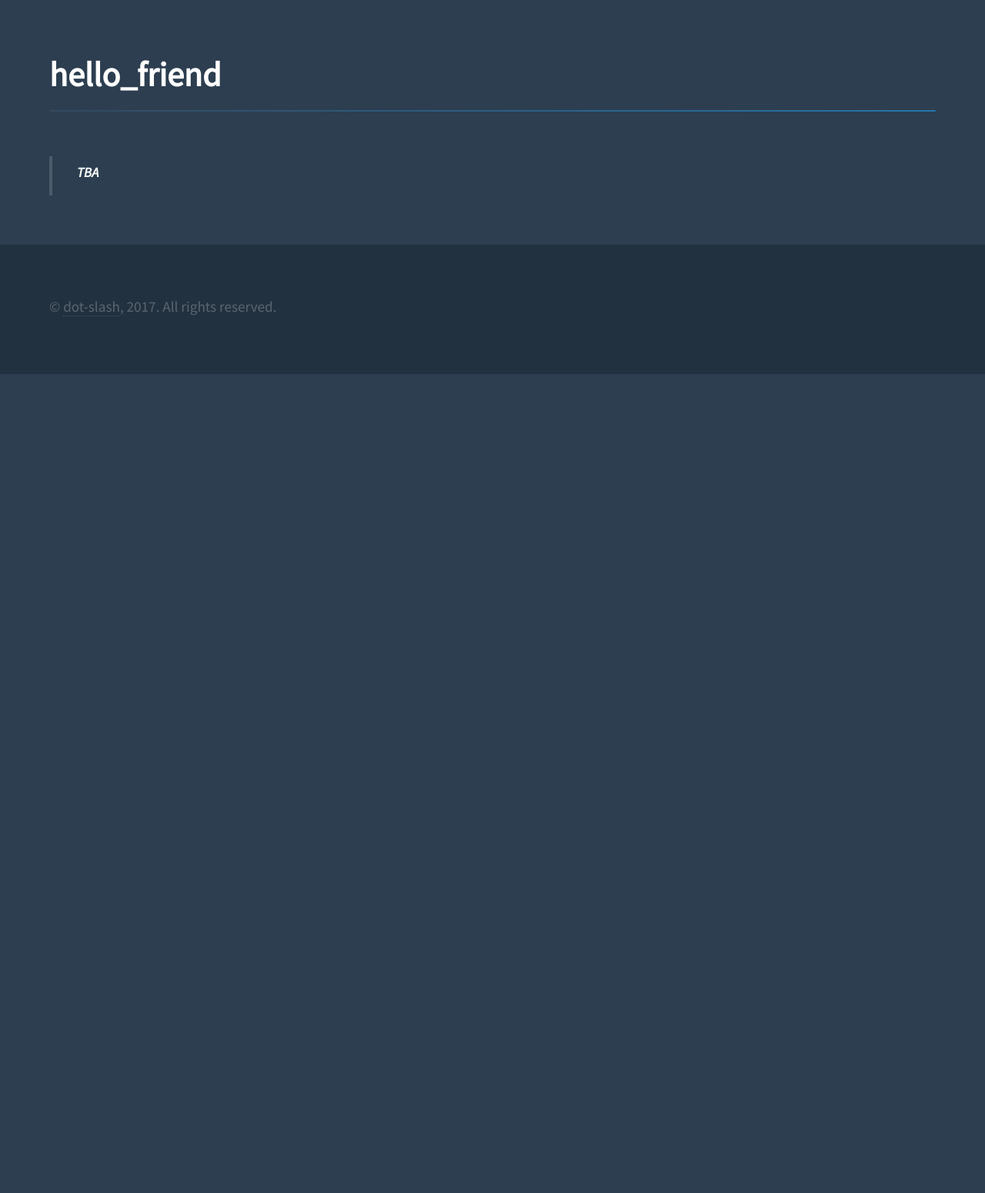
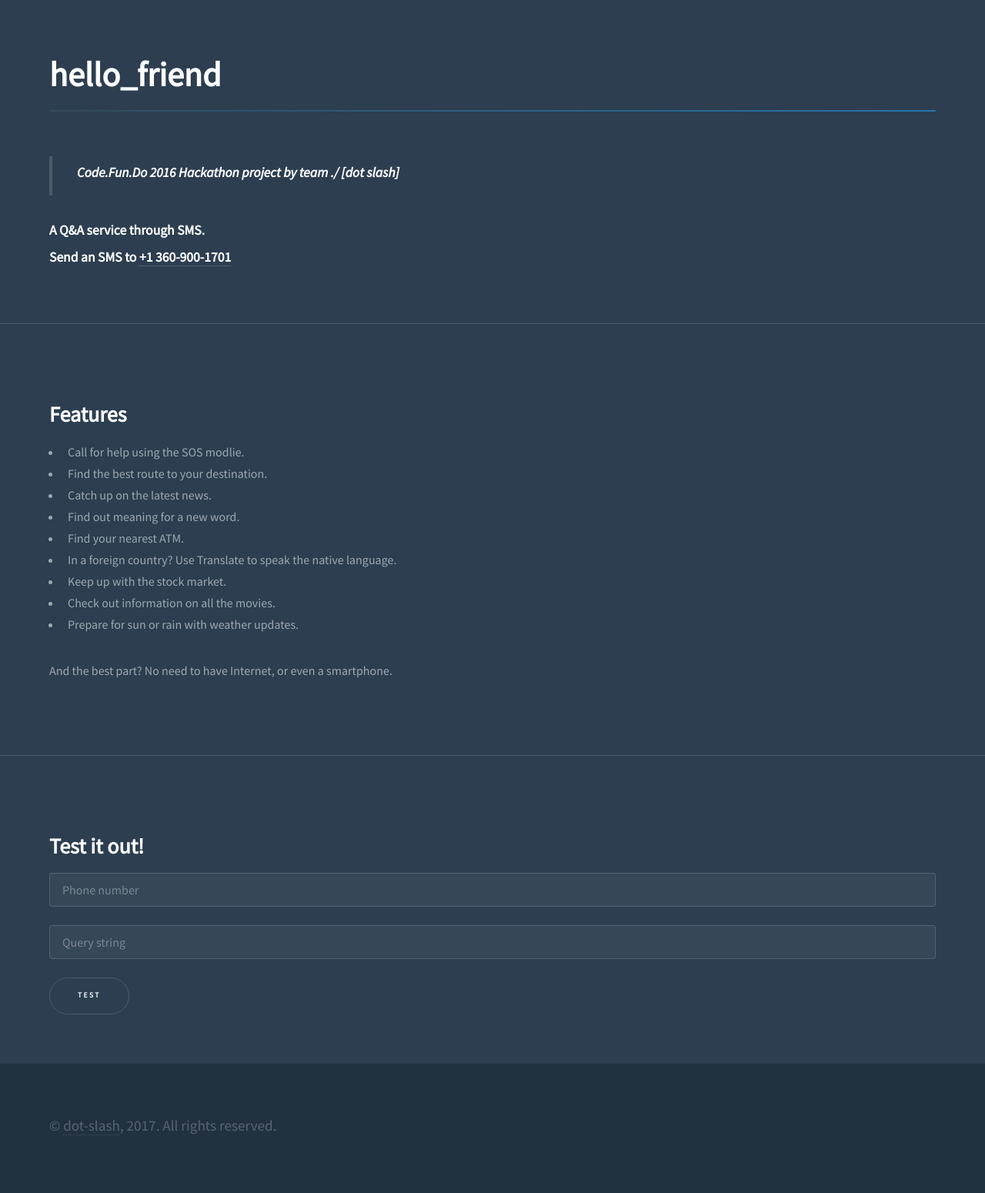
Before and after one commit to d0t-slash/hello_friend, a Flask app: page / in a window 1280 px wide. Shown: the part 91-1641 px from the top of the page at 77% size. Before the commit the page ends 577 px from the top, so only its background shows below. Run offline with Flask 2, Linux system fonts and the light colour scheme; some libraries are stand-ins or nearby versions.

Commit message:
Added web post

```diff
--- /dev/null
+++ b/config.py
@@ -0,0 +1,2 @@
+WTF_CSRF_ENABLED = True
+SECRET_KEY = 'gazorpzorp'
--- a/requirements.txt
+++ b/requirements.txt
@@ -1,4 +1,5 @@
 Flask==0.11.1
+Flask-WTF
 Jinja2==2.8
 MarkupSafe==0.23
 Werkzeug==0.11.11
--- a/server.py
+++ b/server.py
@@ -1,6 +1,9 @@
 #!/usr/bin/python
 
 from flask import Flask, request, redirect, render_template
+from flask_wtf import Form
+from wtforms import StringField, BooleanField
+from wtforms.validators import DataRequired
 import twilio.twiml
 import random
 import requests
@@ -23,39 +26,55 @@ twilio_auth_token = "ca96731e12b0442bcf5b1c8f7dedc58d"
 admin_phone = "+918095138333"
 # admin_phone = "+918095718111"
 
+test_mode = False
+
 # For TESTing -- START
 from twilio.rest import TwilioRestClient
 # For TESTing -- END
 
 app = Flask(__name__)
+app.config.from_object('config')
 
 # Main route
 
-@app.route("/", methods=['GET'])
+class SMSForm(Form):
+    phone_number = StringField('phone_number', validators=[DataRequired()])
+    query_string = StringField('query_string', validators=[DataRequired()])
+
+@app.route("/", methods=['GET', 'POST'])
 def home_page():
-    return render_template('index.html')
+    form = SMSForm()
+    if form.validate_on_submit():
+        query = str(form.query_string.data)
+        number = str(form.phone_number.data)
+        print("Sending sms to " + number + " with query \'" + query + "\'.")
+        message = process_query(query)
+        send_sms_to_number(message, number)
+        return redirect('/')
+    return render_template('index.html', form=form)
+
+
+# Test routes
 
 def send_sms_to_number(message, number):
     client = TwilioRestClient(twilio_account_sid, twilio_auth_token)
     message = client.messages.create(to=number, from_="+13609001701", body=message)
 
-# For TESTing -- START
 def send_sms_to_admin(message):
     send_sms_to_number(message, admin_phone)
 
 # Test routing to specific phone number
-
 @app.route("/test_phone/<phone>", methods=['POST'])
 def test_method(phone):
     try:
         query = request.form.get('query')
         msg = process_query(query)
         send_sms_to_number(str(msg), phone)
-        return "Message " + str(msg) + " sent to " + str(phone) + "."
+        return "Message \'\'\'" + str(msg) + "\'\'\' sent to " + str(phone) + ".\n"
     except:
-        return "Failed to send message"
+        return "Failed to send message. :(\n"
 
-# For TESTing -- END
+# Main routes
 
 noIntent = [
     "I'm having trouble understanding you, could you rephrase your question?",
@@ -65,20 +84,11 @@ noIntent = [
 
 @app.route("/no_intent", methods=['POST'])
 def no_intent():
-    # resp = twilio.twiml.Response()
     message = random.choice(noIntent)
-    # resp.message(message)
-
-    # For TESTing -- START
-    # send_sms_to_admin(message)
-    # For TESTing -- END
-
     return message
-    # return resp
 
 @app.route("/sos", methods=["POST"])
 def sos(dict_response):
-    # resp = twilio.twiml.Response()
     query_text = dict_response["_text"].lower()
 
     # remove sos prefix and clean location string
@@ -105,18 +115,10 @@ def sos(dict_response):
         else:
             break
 
-    # resp.message(message)
-
-    # For TESTing -- START
-    send_sms_to_admin(message)
-    # For TESTing -- END
-
     return message
-    # return resp
 
 @app.route("/weather", methods=['POST'])
 def weather(entities):
-    # resp = twilio.twiml.Response()
     location = entities['location'][0]['value'].lower()
     response = requests.get(url="http://api.openweathermap.org/data/2.5/weather?q=" + location + "&APPID=500d01a6ece6498b1cbf94ed23519119")
     dict_response = json.loads(response.text)
@@ -135,18 +137,10 @@ def weather(entities):
     except:
         message += "."
 
-    # resp.message(message)
-
-    # For TESTing -- START
-    send_sms_to_admin(message)
-    # For TESTing -- END
-
     return message
-    # return resp
 
 @app.route("/navigate", methods=['POST'])
 def navigate(entities):
-    # resp = twilio.twiml.Response()
     destination = entities['to'][0]['value']
     origin = entities['from'][0]['value'].lower()
 
@@ -169,24 +163,18 @@ def navigate(entities):
         message += "\n"
         count +=1
 
-    # resp.message(message)
-
-    # For TESTing -- START
-    send_sms_to_admin(message)
-    # For TESTing -- END
+    # Precaution
+    if (len(message) > 1536):
+        message = message[:1533] + "...";
 
     return message
-    # return resp
 
 @app.route("/translate", methods=['POST'])
 def translate(entities):
-    # resp = twilio.twiml.Response()
-
     message = ""
 
     text_for_translation = entities['phrase_to_translate'][0]['value']
     language =  entities['language'][0]['value'].lower()
-
     if language == "spanish":
         language = "es"
     elif language == "french":
@@ -203,18 +191,10 @@ def translate(entities):
         translator = Translator('SMSAssistant', 'fhV+AdYFiK0QfQ4PFys+oQ/T0xiBBVQa32kxxbP55Ks=')
         message += translator.translate(text_for_translation, language)
 
-    # resp.message(message)
-
-    # For TESTing -- START
-    send_sms_to_admin(message)
-    # For TESTing -- END
-
     return message
-    # return resp
 
 @app.route("/news", methods=['POST'])
 def getNews(entities):
-    # resp = twilio.twiml.Response()
     newstopic = entities['news_topic'][0]['value'].lower()
 
     # default topic
@@ -237,17 +217,13 @@ def getNews(entities):
         for item in news:
             message += "- " + item.get('Title') + "\n"
 
-    # resp.message(message)
+    if test_mode:
+        send_sms_to_admin(message)
 
-    # For TESTing -- START
-    send_sms_to_admin(message)
-    # For TESTing -- END
     return message
-    # return resp
 
 @app.route("/imdb", methods=['POST'])
 def imdb(dict_response):
-    # resp = twilio.twiml.Response()
     query_text = dict_response['_text'].lower()
     if query_text.find("imdb ") != -1:
         query_text = query_text[5:]
@@ -272,17 +248,10 @@ def imdb(dict_response):
     if data["Plot"] != "N/A":
         message += "Plot: " + data["Plot"]
 
-    # resp.message(message)
-
-    # For TESTing -- START
-    send_sms_to_admin(message)
-    # For TESTing -- END
     return message
-    # return resp
 
 @app.route("/stocks", methods=['POST'])
 def stocks(dict_response):
-    # resp = twilio.twiml.Response()
     query_text = dict_response['_text'].lower()
     if query_text.find("stocks ") != -1:
         query_text = query_text[7:]
@@ -297,16 +266,10 @@ def stocks(dict_response):
     message += "Short ratio: " + y.get_short_ratio() + "\n"
     message += "Previous close: " + y.get_prev_close() + "\n"
 
-    # resp.message(message)
-
-    # For TESTing -- START
-    send_sms_to_admin(message)
-
     return message
 
 @app.route("/atm", methods=['POST'])
 def atm(dict_response):
-    # resp = twilio.twiml.Response()
     query_text = dict_response['_text'].lower()
     if query_text.find("atm near ") != -1:
         query_text = query_text[9:]
@@ -327,18 +290,10 @@ def atm(dict_response):
         else:
             break
 
-    # resp.message(message)
-
-    # For TESTing -- START
-    send_sms_to_admin(message)
-    # For TESTing -- END
-
     return message
-    # return resp
 
 @app.route("/define", methods=['POST'])
 def define(dict_response):
-    # resp = twilio.twiml.Response()
     query_text = dict_response['_text'].lower()
     if query_text.find("define ") != -1:
         topic = query_text[7:]
@@ -356,14 +311,9 @@ def define(dict_response):
     else:
         message = "Definition not found"
 
-    # resp.message(message)
+    return message
 
-    # For TESTing -- START
-    send_sms_to_admin(message)
-    # For TESTing -- END
-
-    return message
-    # return resp
+# Main SMS webhook
 
 def process_query(query):
     response = requests.get(url='https://api.wit.ai/message?v=20161022&q='+query,headers={'Authorization': 'Bearer TUDKLORVVMITDT4FCJFMAARQAWB2NLJ2'})
@@ -404,14 +354,16 @@ def process_query(query):
 
     return msg
 
-# main sms route
-@app.route("/sms", methods=['GET', 'POST'])
+@app.route("/sms", methods=['POST'])
 def sms():
     message_body = request.values.get('Body', None)
     resp = twilio.twiml.Response()
     msg = process_query(message_body)
+    if test_mode:
+        send_sms_to_admin(msg)
     resp.message(msg)
     return str(resp)
 
+
 if __name__ == "__main__":
     app.run(debug=True)
--- a/templates/index.html
+++ b/templates/index.html
@@ -25,11 +25,62 @@
 						<h1 class="major">hello_friend</h1>
 						<section>
 							<blockquote>
-								<h3>TBA</h3>
+								<h3>Code.Fun.Do 2016 Hackathon project by team ./ [dot slash]</h3>
 							</blockquote>
+
+							<h3>A Q&A service through SMS.</h3>
+
+							<h3>Send an SMS to <a href="sms:+13609001701">+1 360-900-1701</a></h3>
+
 						</section>
 					</div>
 				</section>
+
+				<hr/>
+
+				<section id="main" class="wrapper">
+					<div class="inner">
+						<h2 class="main">Features</h2>
+						<ul>
+							<li>Call for help using the SOS modlie.</li>
+							<li>Find the best route to your destination.</li>
+							<li>Catch up on the latest news.</li>
+							<li>Find out meaning for a new word.</li>
+							<li>Find your nearest ATM.</li>
+							<li>In a foreign country? Use Translate to speak the native language.</li>
+							<li>Keep up with the stock market.</li>
+							<li>Check out information on all the movies.</li>
+							<li>Prepare for sun or rain with weather updates.</li>
+						</ul>
+						<p>And the best part? No need to have Internet, or even a smartphone.</p>
+					</div>
+				</section>
+
+				<hr/>
+
+				<section id="main" class="wrapper">
+					<div class="inner">
+						<h2>Test it out!</h2>
+						<form action="" method="post" name="/">
+							{{ form.hidden_tag() }}
+							<div class="row uniform">
+								<div class="12u 12u$(xsmall)">
+									{{ form.phone_number(size=14, placeholder='Phone number') }}
+								</div>
+							</div>
+							<div class="row uniform">
+								<div class="12u$ 12u$(xsmall)">
+									{{ form.query_string(placeholder='Query string') }}
+								</div>
+								<div class="2u$ 12u$(xsmall)">
+									<input type="submit" value="Test">
+								</div>
+							</div>
+						</form>
+					</div>
+
+				</section>
+
 			</div>
 
 		<!-- Footer -->
```
Also changed, not shown: README.md, 1 other file.
